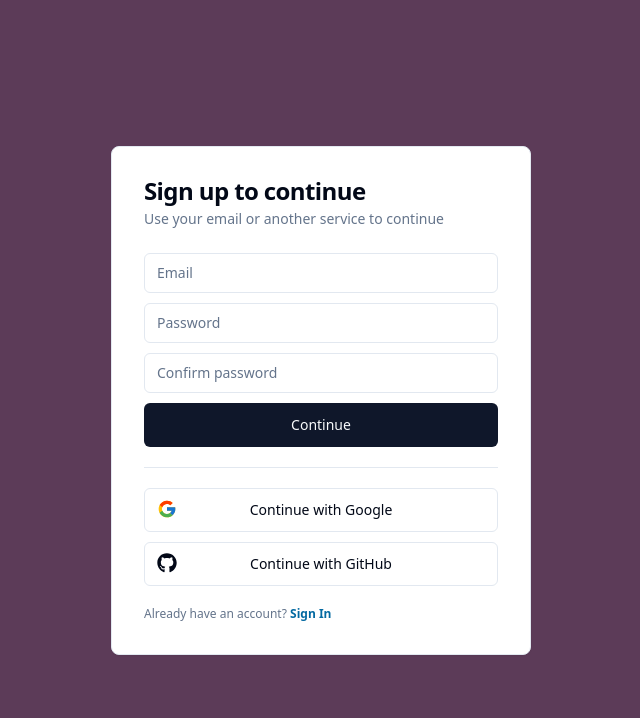
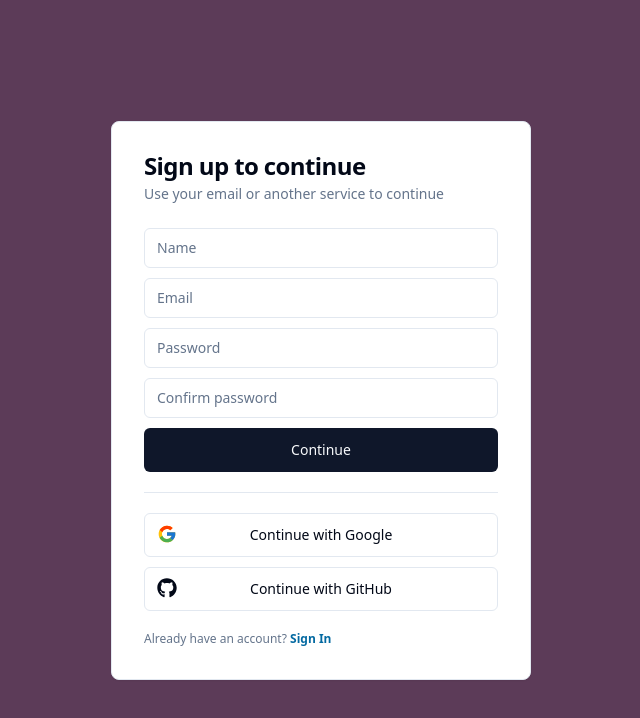
Before and after one commit to itsOwn3r/slack-clone, a Next.js app: page / in a window 1280 px wide. Both pictures are taken after a click on the element "Sign Up". Shown: the top 718 px of the page, without its empty margins (319-959 px from the left). Built offline with nearby package versions, Linux system fonts and the light colour scheme; no server answers.

Commit message:
sign up added

```diff
--- /dev/null
+++ b/src/app/api/signup/route.ts
@@ -0,0 +1,42 @@
+import db from "@/lib/db";
+import { SignupSchema } from "@/types/Schema";
+import { createHmac } from "crypto";
+import { NextResponse } from "next/server";
+
+export async function POST(req: Request){
+    try {
+
+        const data = await req.json();
+
+        const { name, email, password } = data;
+
+        const validateForm = SignupSchema.safeParse({ name, email, password });
+
+        if (!validateForm.success) {
+            return NextResponse.json({ success: false, message: validateForm.error.issues[0].message});
+        }
+
+        const findUser = await db.user.findUnique({
+            where: {
+                email
+            }
+        })
+
+        if (findUser) {
+            return NextResponse.json({ success: false, message: "User already exist!" });
+        }
+
+        const hash = createHmac('sha256', process.env.SECRET!).update(password).digest('hex');
+
+        const createUser = await db.user.create({
+            data: {
+                name, email, password: hash
+            }
+        })
+
+        return NextResponse.json({ success: true, message: "User created!" });
+
+    } catch (error) {
+        return NextResponse.json({ success: false, message: "Something went wrong!" });
+    }
+}
--- a/src/features/auth/components/sign-up-card.tsx
+++ b/src/features/auth/components/sign-up-card.tsx
@@ -1,4 +1,4 @@
-import React, { useState } from 'react';
+import React, { FormEvent, useState } from 'react';
 import { Button } from '@/components/ui/button';
 import { Card, CardContent, CardDescription, CardHeader, CardTitle } from '@/components/ui/card';
 import { Input } from '@/components/ui/input';
@@ -6,6 +6,10 @@ import { Separator } from '@/components/ui/separator';
 import { FcGoogle } from "react-icons/fc";
 import { FaGithub } from 'react-icons/fa';
 import { SignInFlow } from '../types';
+import { useRouter } from 'next/navigation';
+import { TriangleAlert } from 'lucide-react';
+import { SignupSchema } from '@/types/Schema';
+import { signIn } from 'next-auth/react';
 
 interface SignUpCardProps {
     setState: (state: SignInFlow) => void
@@ -13,9 +17,62 @@ interface SignUpCardProps {
 
 const SignUpCard = ({ setState }: SignUpCardProps) => {
 
+  const [name, setName] = useState("");
   const [email, setEmail] = useState("");
   const [password, setPassword] = useState("");
   const [confirmPassword, setConfirmPassword] = useState("");
+  const [error, setError] = useState("");
+
+  const [isLoading, setIsLoding] = useState(false);
+
+  const router = useRouter();
+
+
+  const signupHander = async (e: FormEvent) => {
+
+    e.preventDefault();
+    try {
+        setIsLoding(true);
+        setError("");
+
+        const validateForm = SignupSchema.safeParse({
+            name,
+            email,
+            password
+        })
+
+        if (!validateForm.success) {
+            setError(validateForm.error.issues[0].message);
+            return;
+        }
+
+        const signUp = await fetch("/api/signup", {
+            method: "POST",
+            body: JSON.stringify({ name, email, password })
+        })
+
+        const data = await signUp.json();
+
+        if (data.success) {
+            // router.push("/account");
+            const res = await signIn("credentials", { email, password, redirect: false });
+
+            if (res?.error) {
+                setError(res?.error);
+            } else {
+                router.push("/account");
+            }
+
+        } else {
+            setError(data.message);
+        }
+
+    } catch (error) {
+        setError((error as Error).message);
+    } finally {
+        setIsLoding(false);
+    }
+}
 
   return (
     <Card className='w-full h-full p-8'>
@@ -27,25 +84,32 @@ const SignUpCard = ({ setState }: SignUpCardProps) => {
             Use your email or another service to continue
         </CardDescription>
         </CardHeader>
+        {!!error && (
+            <div className='bg-destructive/15 p-3 rounded-md flex items-center gap-x-2 text-sm text-destructive mb-6'>
+                <TriangleAlert className='size-4' />
+                <p>{error}</p>
+            </div>
+        )}
         <CardContent className='space-y-5 px-0 pb-0'>
 
-            <form className='space-y-2.5'>
-                <Input className='' disabled={false} value={email} onChange={(e) => setEmail(e.target.value)} placeholder='Email' type='email' required />
-                <Input className='' disabled={false} value={password} onChange={(e) => setPassword(e.target.value)} placeholder='Password' type='password' required />
-                <Input className='' disabled={false} value={confirmPassword} onChange={(e) => setConfirmPassword(e.target.value)} placeholder='Confirm password' type='password' required />
+            <form onSubmit={signupHander} className='space-y-2.5'>
+                <Input className='' disabled={isLoading} value={name} onChange={(e) => setName(e.target.value)} placeholder='Name' type='text' required />
+                <Input className='' disabled={isLoading} value={email} onChange={(e) => setEmail(e.target.value)} placeholder='Email' type='email' required />
+                <Input className='' disabled={isLoading} value={password} onChange={(e) => setPassword(e.target.value)} placeholder='Password' type='password' required />
+                <Input className='' disabled={isLoading} value={confirmPassword} onChange={(e) => setConfirmPassword(e.target.value)} placeholder='Confirm password' type='password' required />
 
-                <Button className='w-full' size="lg" type='submit' disabled={false}>Continue</Button>
+                <Button className='w-full' size="lg" type='submit' disabled={isLoading}>Continue</Button>
             </form>
 
             <Separator />
 
             <div className="flex flex-col gap-y-2.5">
 
-                <Button disabled={false} onClick={() => {}} variant="outline" size="lg" className='w-full relative'>
+                <Button disabled={isLoading} onClick={() => {}} variant="outline" size="lg" className='w-full relative'>
                     <FcGoogle className='size-5 absolute left-3 top-2.5' /> Continue with Google
                 </Button>
 
-                <Button disabled={false} onClick={() => {}} variant="outline" size="lg" className='w-full relative'>
+                <Button disabled={isLoading} onClick={() => {}} variant="outline" size="lg" className='w-full relative'>
                     <FaGithub className='size-5 absolute left-3 top-2.5' /> Continue with GitHub
                 </Button>
 
--- a/src/types/Schema.ts
+++ b/src/types/Schema.ts
@@ -1,4 +1,16 @@
 import * as z from "zod";
+
+export const SignupSchema = z.object({
+  name: z.string().min(2, {
+    message: "The name must be 2 characters, at least!"
+  }),
+  email: z.string().email().min(8, {
+    message: "Please enter a valid email!"
+  }),
+  password: z.string().min(8, {
+    message: "Error! Password needs to be 8 characters at least!",
+  }),
+});
 
 export const LoginSchema = z.object({
   email: z.string().email().min(8, {
```
